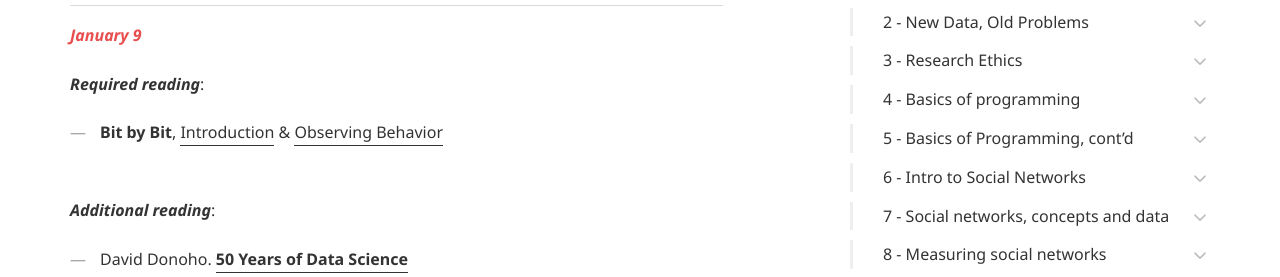
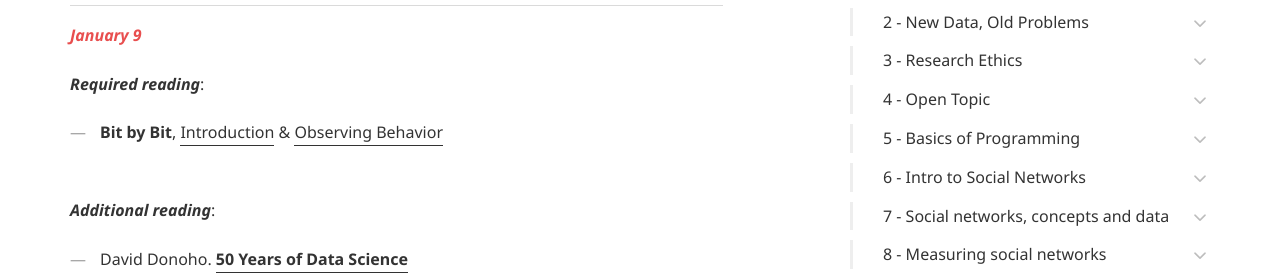
Before and after one commit to dssoc/dssoc.github.io, a Jekyll site: the page built from schedule.md, in a window 1280 px wide and 900 px high, scrolled down 514 px. Shown: the part 172-449 px from the top of the window. Built offline with Jekyll 4.4.1, drawn with Linux system fonts in a browser that asks for light colours; some web fonts are replaced; some of the changed text lies outside the part shown.

Commit message:
update schedule

```diff
--- a/schedule.md
+++ b/schedule.md
@@ -106,7 +106,7 @@ page_nav:
 <br/><br/><br/><br/>
 
 
-## 4 - Basics of programming
+## 4 - Open Topic
 <b><i><font color="#E84E4E">January 28</font></i></b>
 #### Data Wrangling, Part 2 (Lab)
 <div class="callout callout--info">
@@ -132,7 +132,7 @@ page_nav:
 <br/><br/><br/><br/>
 
 
-## 5 - Basics of Programming, cont'd
+## 5 - Basics of Programming
 <b><i><font color="#E84E4E">February 4</font></i></b>
 #### Pipes, Functions, and Vectors (Lab)
 <div class="callout callout--info">
@@ -226,10 +226,9 @@ American Mathematical Society Feature Column.
 - Don Merten. [**The meaning of meanness: Popularity, competition, and conflict among junior high school girls**](https://www.jstor.org/stable/pdf/2673207.pdf?seq=1), Sociology of Education.
 - Lynn Michell & Amanda Amos. [**Girls, pecking order and smoking**](https://www.ncbi.nlm.nih.gov/pubmed/9194247), Social Science & Medicine, 44(12).
 - James Coleman. [**Social Capital in the Creation of Human Capital**](https://www.jstor.org/stable/2780243?seq=1). The American Journal of Sociology 94, Supplement: Organizations and Institutions: Sociological and Economic Approaches to the Analysis of Social Structure: S95- S120.
-
+<br/><br/><br/>
 
 <b><i><font color="#E84E4E">February 20</font></i></b>
-
 #### Working with APIs (Lab)
 <div class="callout callout--info">
 <i>Assignment:</i> <br/>
```
